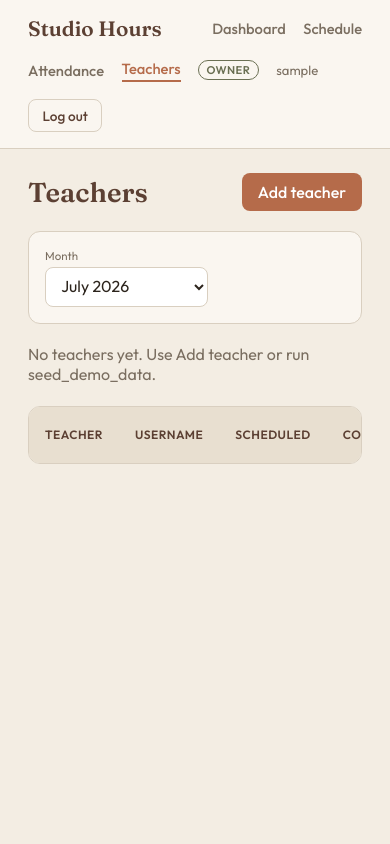
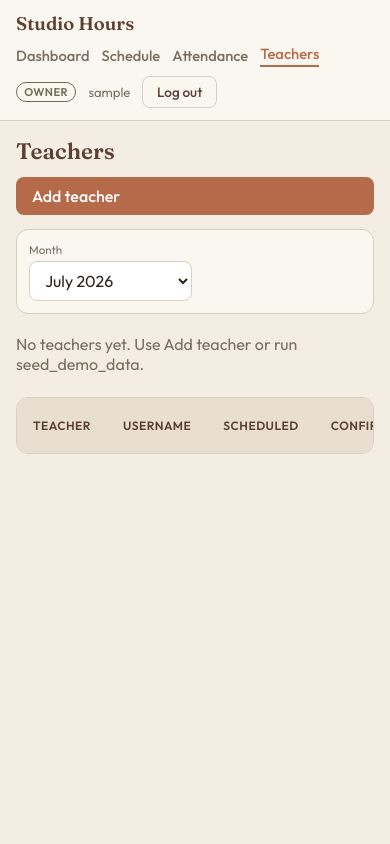
Before and after one commit to keith0206/yoga-studio, a Django app: page /teachers/ in a window 390 px wide. Run offline with Django 5.2, Linux system fonts and the light colour scheme; the visitor is signed in with stand-in values (Sample User, id 1); data comes from the database, SQL or seed files in the repository; data that the repository does not hold is empty.

Commit message:
Improve mobile schedule scrolling and auto-suspend idle Fly machines.
Co-authored-by: Cursor <cursoragent@cursor.com>

```diff
--- a/fly.toml
+++ b/fly.toml
@@ -14,9 +14,9 @@ primary_region = "sin"
 [http_service]
   internal_port = 8000
   force_https = true
-  auto_stop_machines = "off"
+  auto_stop_machines = "suspend"
   auto_start_machines = true
-  min_machines_running = 1
+  min_machines_running = 0
   processes = ["app"]
 
   [[http_service.checks]]
@@ -27,7 +27,7 @@ primary_region = "sin"
     timeout = "5s"
 
 [[vm]]
-  memory = "512mb"
+  memory = "256mb"
   cpu_kind = "shared"
   cpus = 1
 
--- a/static/css/app.css
+++ b/static/css/app.css
@@ -16,17 +16,24 @@
   --restore: #C4933A;
 }
 * { box-sizing: border-box; margin: 0; padding: 0; }
+html {
+  max-width: 100%;
+  overflow-x: clip;
+}
 body {
   font-family: "Outfit", sans-serif;
   background: var(--stone);
   color: var(--ink);
   min-height: 100vh;
+  max-width: 100%;
+  overflow-x: clip;
 }
 h1, .brand { font-family: "Fraunces", serif; font-weight: 600; }
 
 .app-nav {
   display: flex; align-items: center; gap: 1.1rem; flex-wrap: wrap;
   padding: 1rem 1.75rem; background: var(--cream); border-bottom: 1px solid var(--line);
+  max-width: 100%;
 }
 .brand { font-size: 1.3rem; color: var(--umber); margin-right: auto; }
 .app-nav a { color: var(--muted); text-decoration: none; font-size: 0.92rem; font-weight: 500; }
@@ -38,7 +45,13 @@ h1, .brand { font-family: "Fraunces", serif; font-weight: 600; }
 }
 .inline { display: inline; }
 
-.wrap { max-width: 1120px; margin: 0 auto; padding: 1.5rem 1.75rem; }
+.wrap {
+  max-width: 1120px;
+  width: 100%;
+  margin: 0 auto;
+  padding: 1.5rem 1.75rem;
+  min-width: 0;
+}
 .page-head {
   display: flex; flex-wrap: wrap; gap: 1rem; align-items: center;
   justify-content: space-between; margin-bottom: 1.25rem;
@@ -261,3 +306,38 @@ td { padding: 0.8rem 1rem; border-top: 1px solid var(--line); vertical-align: mi
 }
 .toast.show { display: block; }
 .toast.warn { background: #F7F0E0; border-color: #E4D4A8; }
+
+@media (max-width: 720px) {
+  .app-nav {
+    padding: 0.75rem 1rem;
+    gap: 0.55rem 0.75rem;
+  }
+  .brand {
+    flex: 1 0 100%;
+    margin-right: 0;
+    font-size: 1.15rem;
+  }
+  .wrap { padding: 1rem; }
+  .page-head {
+    flex-direction: column;
+    align-items: stretch;
+    gap: 0.75rem;
+    margin-bottom: 0.9rem;
+  }
+  .page-head h1 { font-size: 1.4rem; }
+  .week-nav { width: 100%; }
+  .tip { font-size: 0.82rem; }
+  .messages { padding: 0.65rem 1rem 0; }
+  input, select { min-width: 0; max-width: 100%; }
+  .filters { padding: 0.75rem; }
+  .cal {
+    grid-template-columns: 72px repeat(7, minmax(108px, 1fr));
+  }
+  .cal-scroll {
+    scrollbar-width: none;
+    -ms-overflow-style: none;
+  }
+  .cal-scroll::-webkit-scrollbar {
+    display: none;
+  }
+}
--- a/templates/base.html
+++ b/templates/base.html
@@ -8,7 +8,7 @@
   <link rel="preconnect" href="https://fonts.googleapis.com" />
   <link rel="preconnect" href="https://fonts.gstatic.com" crossorigin />
   <link href="https://fonts.googleapis.com/css2?family=Fraunces:opsz,wght@9..144,500;9..144,600&family=Outfit:wght@400;500;600&display=swap" rel="stylesheet" />
-  <link rel="stylesheet" href="{% static 'css/app.css' %}?v=band2" />
+  <link rel="stylesheet" href="{% static 'css/app.css' %}?v=mobile4" />
 </head>
 <body>
   {% if user.is_authenticated %}
--- a/templates/studio/schedule.html
+++ b/templates/studio/schedule.html
@@ -17,8 +17,9 @@
   <p class="muted tip">Tip: click an empty cell to add a class — studio &amp; date fill in for you.</p>
   {% endif %}
 
+  <div class="cal-scroll">
   <div class="cal">
-    <div></div>
+    <div class="cal-corner" aria-hidden="true"></div>
     {% for day in days %}
       <div class="cal-head">{{ day|date:"D j" }}</div>
     {% endfor %}
@@ -60,6 +61,7 @@
         </div>
       {% endfor %}
     {% endfor %}
+  </div>
   </div>
 </div>
 
```
Also changed, not shown: other parts of static/css/app.css (+34 -2 lines), design-demo/index.html (+33 -3 lines).
